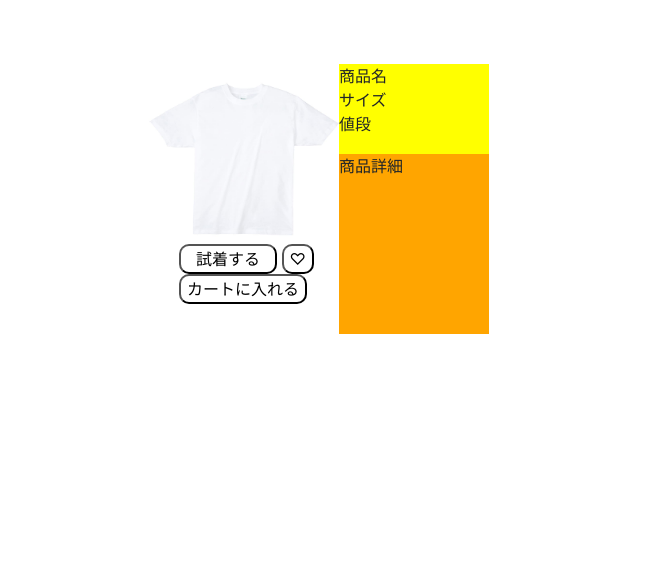
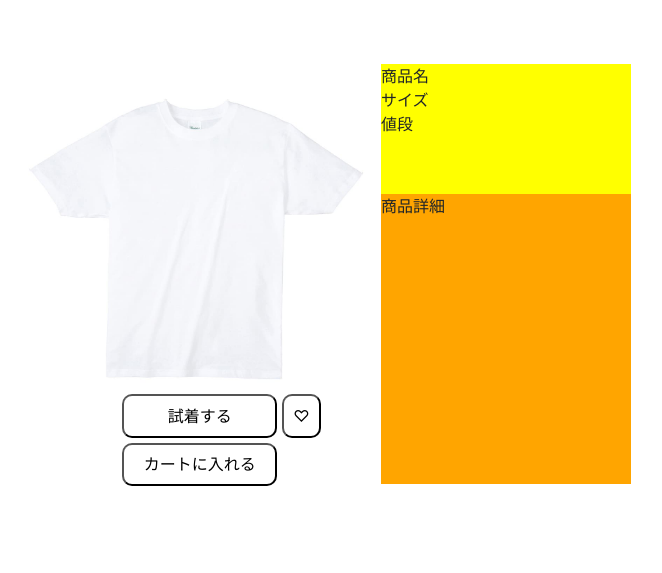
Before and after one commit to uedamasanari/sityakku, a PHP site: page /script/syousai.html in a window 1280 px wide. Shown: the top 573 px of the page, without its empty margins (373-1035 px from the left). Run offline with PHP 8.4, Linux system fonts and the light colour scheme.

Commit message:
サイズ変更
主に画面サイズを変更
ボタンのサイズやmargin-bottomでボタン同士の隙間を調整

```diff
--- a/css/syousai.css
+++ b/css/syousai.css
@@ -1,9 +1,9 @@
 .con{
     display: grid;
-    grid-template-rows: 90px 90px 90px;
-    grid-template-columns: 200px 150px 150px;
+    grid-template-rows: 130px 110px 90px 90px 90px;
+    grid-template-columns: 200px 170px 250px 150px;
     margin-top: 5%;
-    margin-left: 40%;
+    margin-left: 30%;
     margin-right: 50%;
 
 }
@@ -16,14 +16,24 @@
     background: white;
     color: black;
     border-radius:10px;
+    width: 60%;
+    padding: 3%;
+    margin-bottom: 2%;
+}
+.favorite{
+    background: white;
+    color: black;
+    border-radius:10px;
+    width: 15%;
+    padding: 3%;
 }
 #c12{
-    grid-row: 3 / 4;
-    grid-column: 1 / 2;
+    grid-row: 4 / 5;
+    grid-column: 1 / 3;
     /* background-color: blue; */
      /* width: 300px;
     padding: 10px; */
-    margin-left: 20%;
+    margin-left: 30%;
 
 }
 
@@ -32,13 +42,13 @@
 }
 #c21{
     grid-row: 1 / 2;
-    grid-column: 2 / 3;
+    grid-column: 3 / 4;
     background-color: yellow;
     white-space: pre-line;
 }
 #c22{
-    grid-row: 2 / 4;
-    grid-column: 2 / 3;
+    grid-row: 2 / 5;
+    grid-column: 3 / 4;
     background-color: orange;
 }
 #c31{
--- a/script/syousai.html
+++ b/script/syousai.html
@@ -11,11 +11,11 @@
 <body>
     <div class="con">
         <div id="c11">
-            <img src="/script/siro.jpg" alt="実験"  width="210" height="190">
+            <img src="/script/siro.jpg" alt="実験"  width="370" height="350">
         </div>
         <div id="c12">
             <input type="submit" class= "try" value="  試着する  ">
-            <input type="submit"  class= "try"value="♡">
+            <input type="submit"  class= "favorite"value="♡">
             <div id="c13">
                 <input type="submit" class= "try" value="カートに入れる">
             </div>
```
